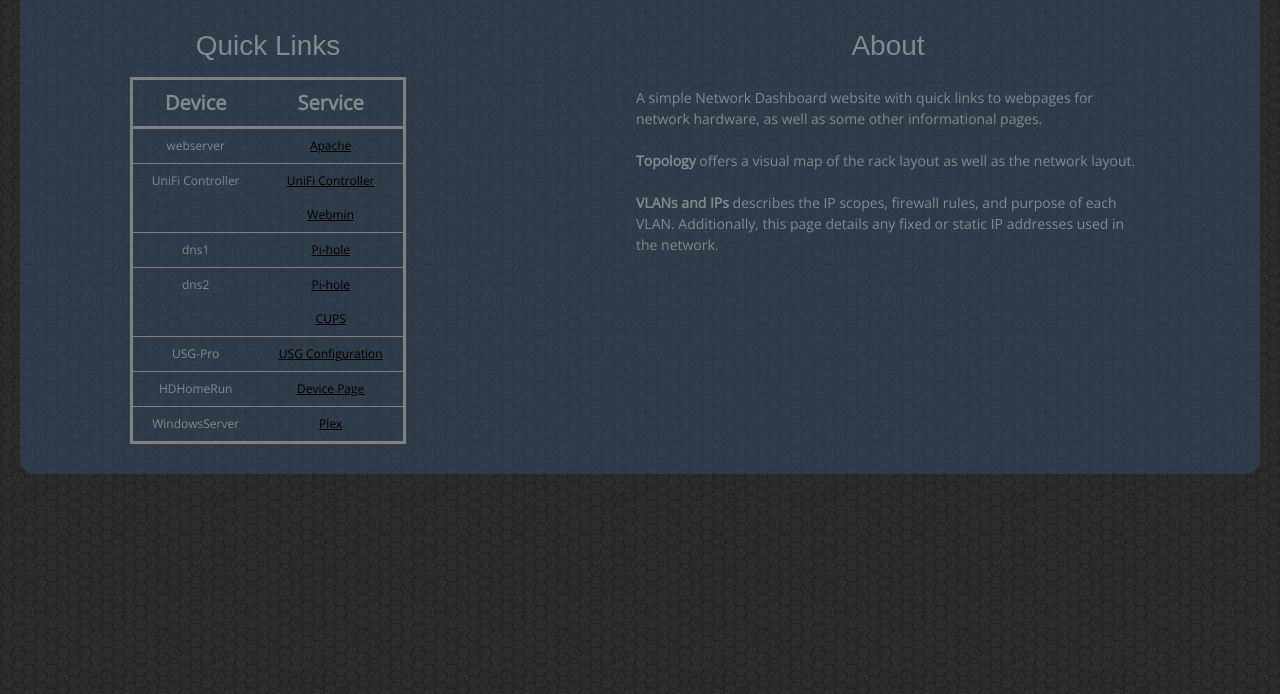
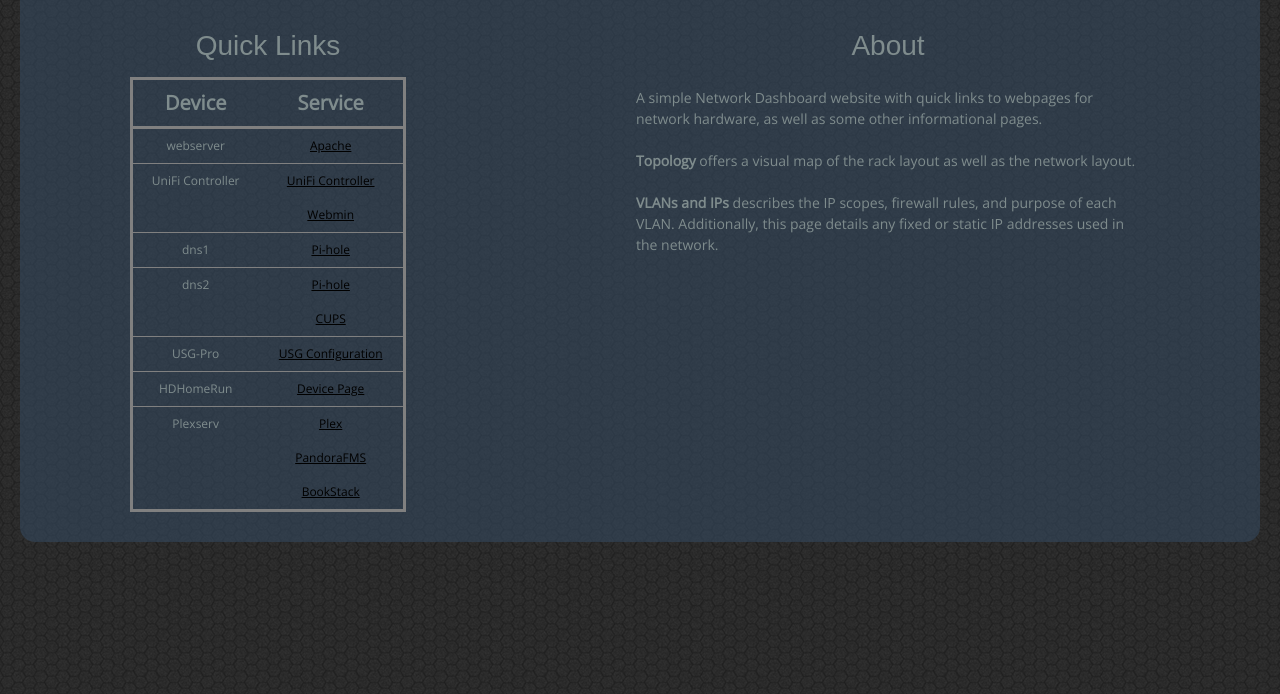
Before and after one commit to Jpatterson780/Network-Dashboard, a plain HTML site: page index.html in a window 1280 px wide. Shown: the part 106-800 px from the top of the page. Drawn offline with nearby package versions, Linux system fonts and the light colour scheme; a web font is replaced by a local one.

Commit message:
Project updates, server update, and added new services

```diff
--- a/index.html
+++ b/index.html
@@ -85,11 +85,19 @@
                         </tr>
                         <tr class="tableBreak">
                           <td>HDHomeRun</td>
-                          <td><a class="table" href="http://192.168.1.200" target="_blank">Device Page</td>
+                          <td><a class="table" href="http://192.168.1.200" target="_blank">Device Page</a></td>
+                        </tr>
+                        <tr>
+                          <td>Plexserv</td>
+                          <td><a class="table" href="http://192.168.1.181:32400/web" target="_blank">Plex</a> </td>
+                        </tr>
+                        <tr>
+                          <td></td>
+                          <td><a class="table" href="http://192.168.1.181/" target="_blank">PandoraFMS</a> </td>
                         </tr>
                         <tr class="tableBreak">
-                          <td>WindowsServer</td>
-                          <td><a class="table" href="http://192.168.1.181:32400/web" target="_blank">Plex</a> </td>
+                          <td></td>
+                          <td><a class="table" href="http://192.168.1.181:8080/" target="_blank">BookStack</a> </td>
                         </tr>
                     </table>
                 </div>
```
Also changed, not shown: projects.html (+4 -0 lines), vlans-and-ips.html (+1 -1 lines).
